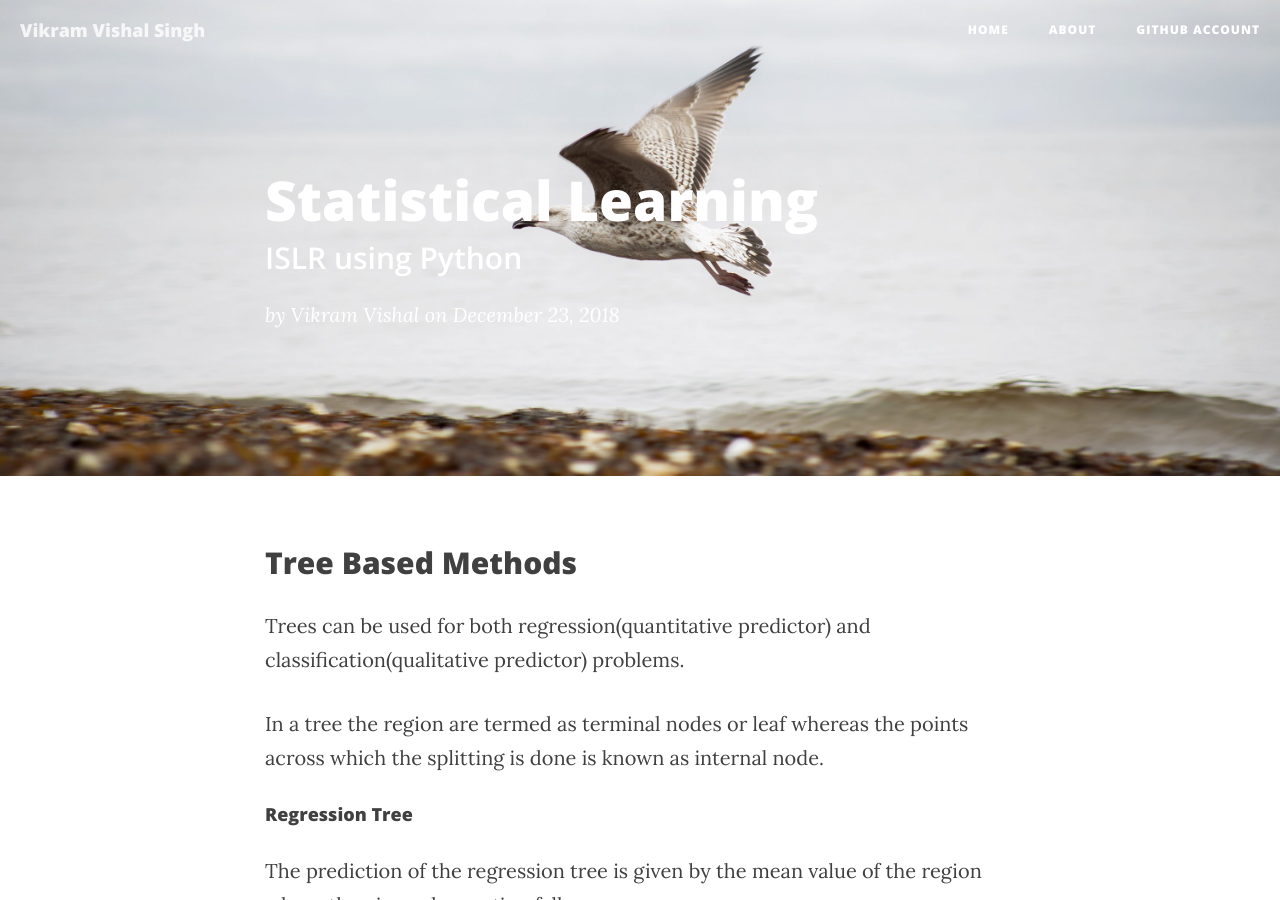
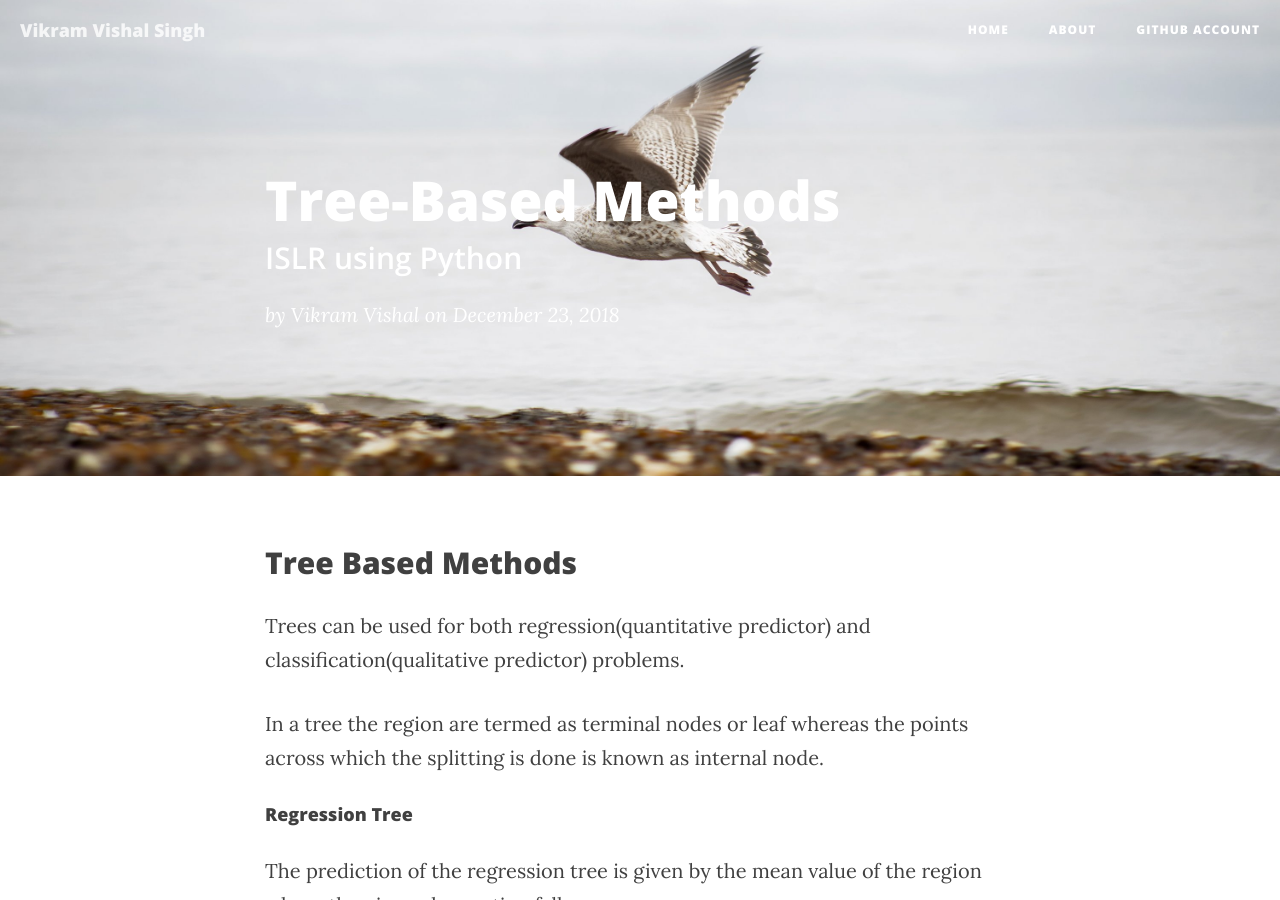
Before and after one commit to vvsbnmit/vvsbnmit.github.io, a Jekyll site: the page built from _posts/2018-12-23-Chapter-8.md, in a window 1280 px wide and 900 px high. Built offline with Jekyll 4.4.1, drawn with Linux system fonts in a browser that asks for light colours; nearby versions of some CDN libraries.

Commit message:
Update 2018-12-23-Chapter-8.md

```diff
--- a/_posts/2018-12-23-Chapter-8.md
+++ b/_posts/2018-12-23-Chapter-8.md
@@ -1,6 +1,6 @@
 ---
 layout:     post
-title:      "Statistical Learning"
+title:      "Tree-Based Methods"
 subtitle:   "ISLR using Python"
 date:       2018-12-23 10:00:00
 author:     "Vikram Vishal"
```
